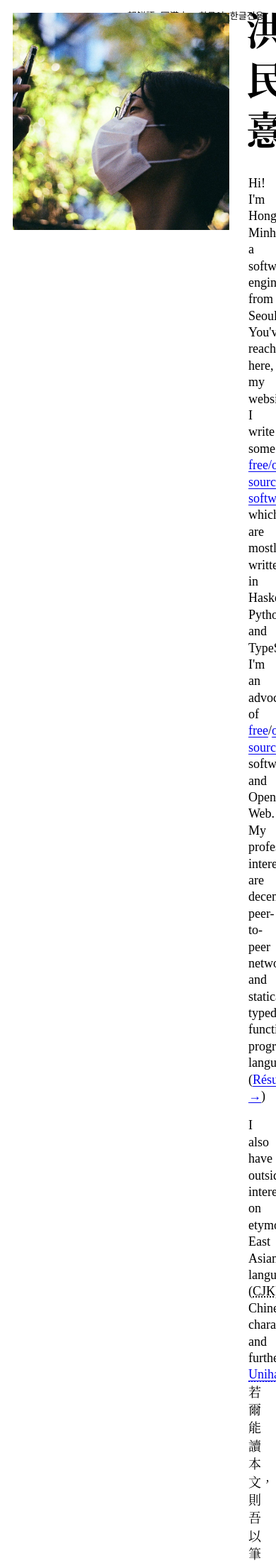
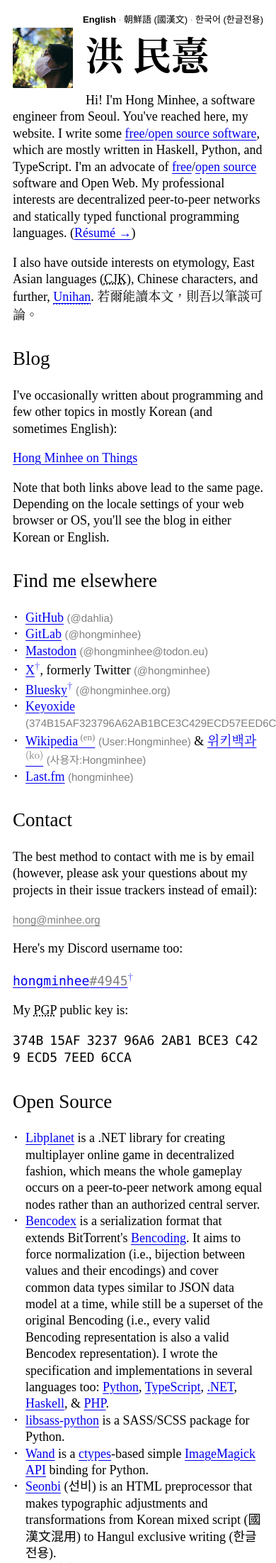
Before and after one commit to dahlia/hongminhee.org, a PHP site: page / in a window 390 px wide; the page is wider, and only the part inside the window is pictured. Shown: the top 2202 px of that part at 71% size. Run offline with PHP 8.4, Linux system fonts and the light colour scheme.

Commit message:
Mobile view

```diff
--- a/_head.html
+++ b/_head.html
@@ -1,4 +1,5 @@
 <meta charset="utf-8">
+<meta name="viewport" content="width=device-width, initial-scale=1.0">
 <!-- OpenID delegation -->
 <link href="https://www.google.com/accounts/o8/ud" rel="openid2.provider">
 <link href="https://www.google.com/profiles/hong.minhee"
--- a/style.css
+++ b/style.css
@@ -18,11 +18,50 @@ body {
   font-size: large;
   padding: 1em 1em 0 65px;
   margin: 0 0 0 286px;
-  max-width: 600px;
   line-height: 1.3;
   background: white;
   color: black;
+  max-width: 600px;
 }
+@media screen and (max-width: 990px) {
+  #languages {
+    margin: 0;
+    position: static !important;
+    float: right;
+  }
+
+  body {
+    margin: 0;
+    padding: 1em;
+  }
+
+  img#portrait {
+    position: static !important;
+    width: 85px;
+    height: 85px;
+    margin-right: 1em;
+    padding-bottom: 0.5em;
+    float: left;
+  }
+
+  img#portrait + h1 {
+    padding-top: 30px;
+    line-height: 55px;
+    padding-bottom: 0.5em;
+    margin: 0;
+  }
+
+  .pgp-key {
+    word-wrap: break-word;
+    word-break: keep-all;
+    white-space: normal;
+  }
+
+  ul li {
+    padding-left: 2em !important;
+  }
+}
+
 @media (prefers-color-scheme: dark) {
   body {
     background: #171717;
@@ -39,6 +78,10 @@ a {
   text-underline-offset: 3px;
 }
 
+h1 {
+  word-break: break-all;
+  white-space: nowrap;
+}
 h2 {
   font-weight: normal;
   margin-top: 1.2em;
```
